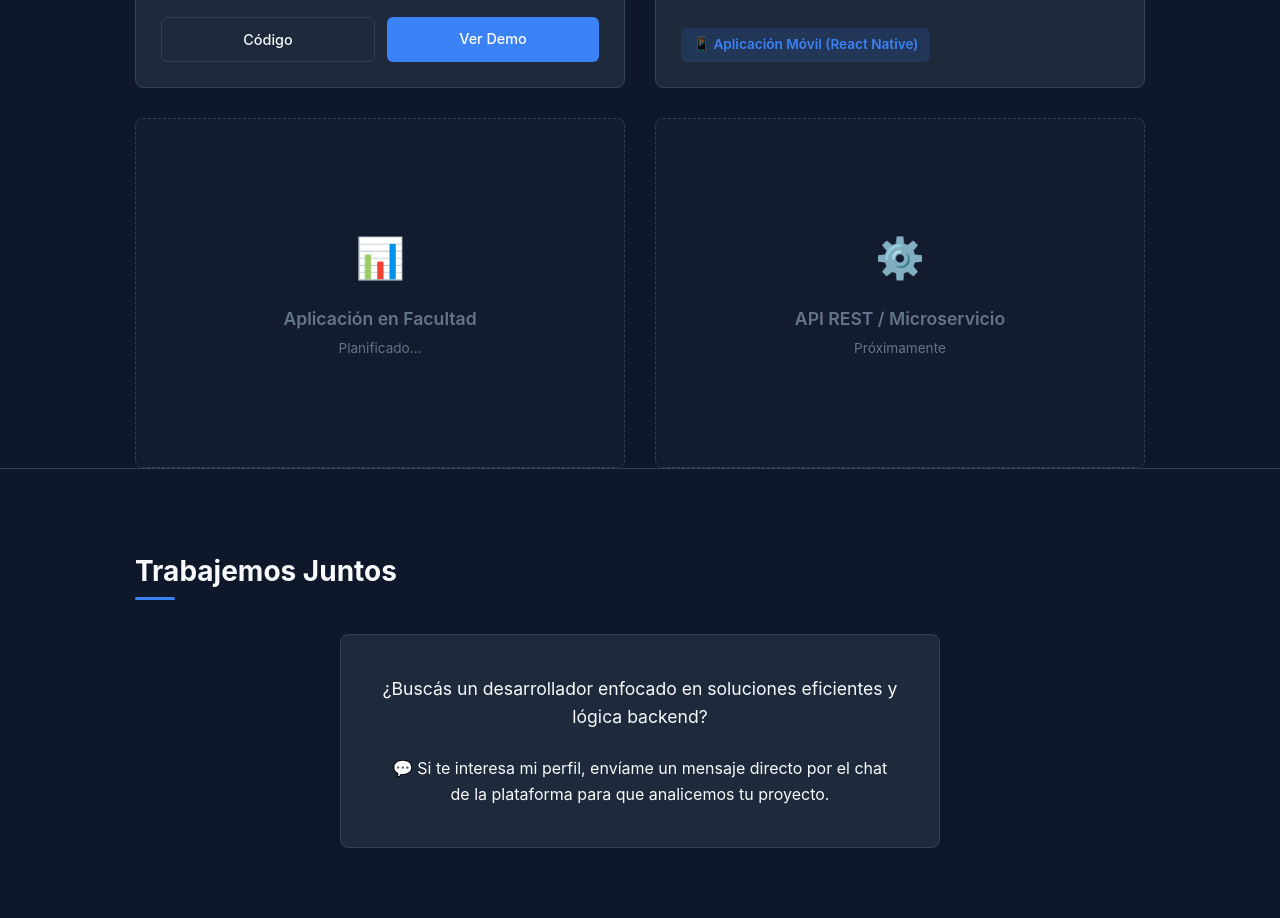
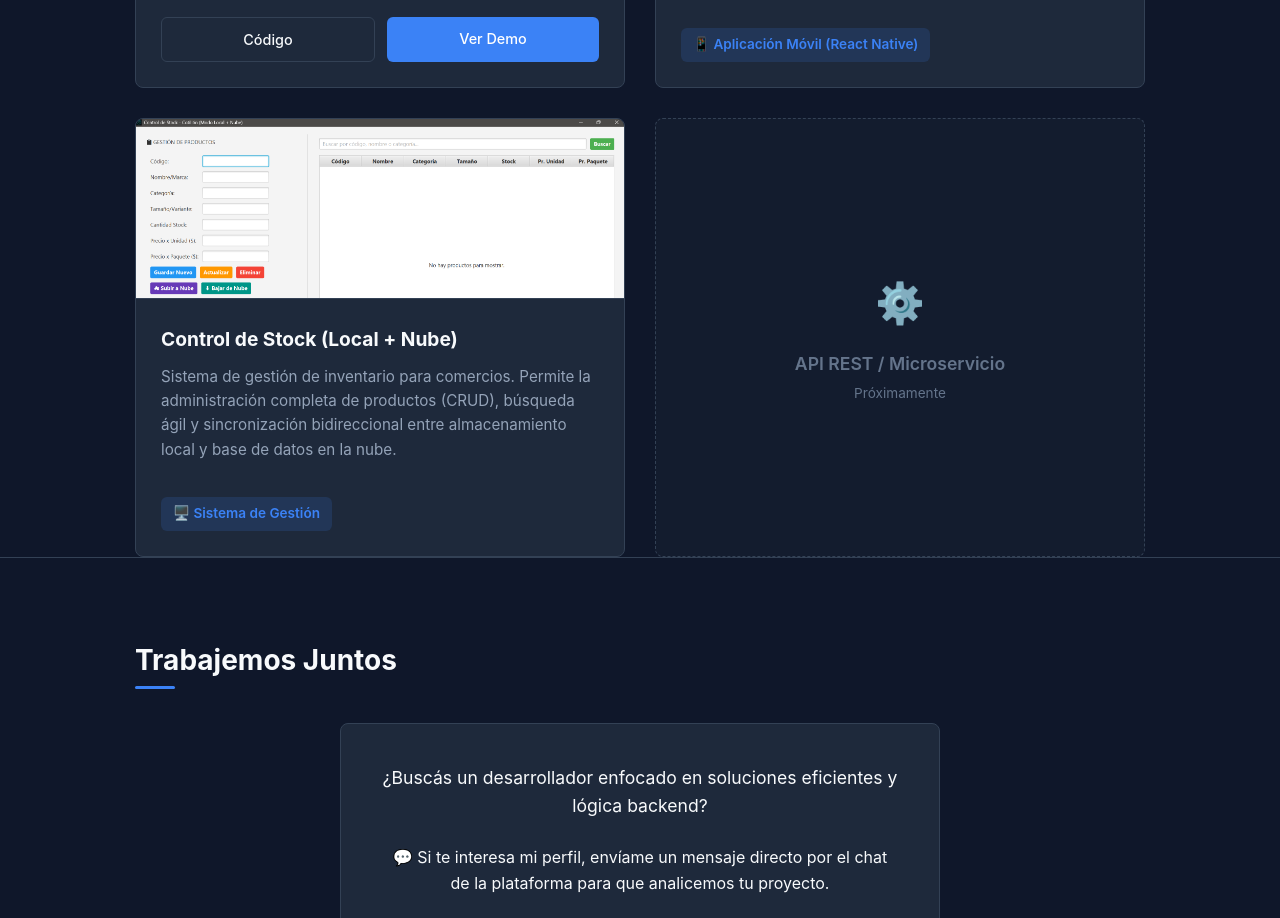
Before and after one commit to Ignacio007-droid/Ignacio007-droid.github.io, a plain HTML site: page index.html in a window 1280 px wide. Shown: the part 1409-2327 px from the top of the page. Drawn offline with nearby package versions, Linux system fonts and the light colour scheme.

Commit message:
Sumo proyecto

```diff
--- a/index.html
+++ b/index.html
@@ -518,13 +518,19 @@
     </div>
 </div>
 
-            <!-- Placeholder Futuro 2 -->
-            <div class="project-card future">
-                <div class="future-icon">📊</div>
-                <div class="future-title">Aplicación en Facultad</div>
-                <p style="color: #64748b; font-size: 0.85rem; margin-top: 5px;">Planificado...</p>
-            </div>
-
+         <!-- Proyecto 3: Control de Stock Gaturnia -->
+<div class="project-card">
+    <div style="width: 100%; height: 180px; background-color: #1e293b; display: flex; align-items: center; justify-content: center; overflow: hidden; border-bottom: 1px solid var(--border);">
+        <img src="stock.png" alt="Vista Previa de Control de Stock" style="width: 100%; height: 100%; object-fit: cover; object-position: top;">
+    </div>
+    <div class="project-content">
+        <h3 class="project-title">Control de Stock (Local + Nube)</h3>
+        <p class="project-description">Sistema de gestión de inventario para comercios. Permite la administración completa de productos (CRUD), búsqueda ágil y sincronización bidireccional entre almacenamiento local y base de datos en la nube.</p>
+        <div style="margin-top: 15px;">
+            <span style="display: inline-block; background-color: var(--accent-light); color: var(--accent); padding: 6px 12px; border-radius: 6px; font-size: 0.85rem; font-weight: 600;">🖥️ Sistema de Gestión</span>
+        </div>
+    </div>
+</div>
             <!-- Placeholder Futuro 3 -->
             <div class="project-card future">
                 <div class="future-icon">⚙️</div>
```
Also changed, not shown: stock.png (added).
